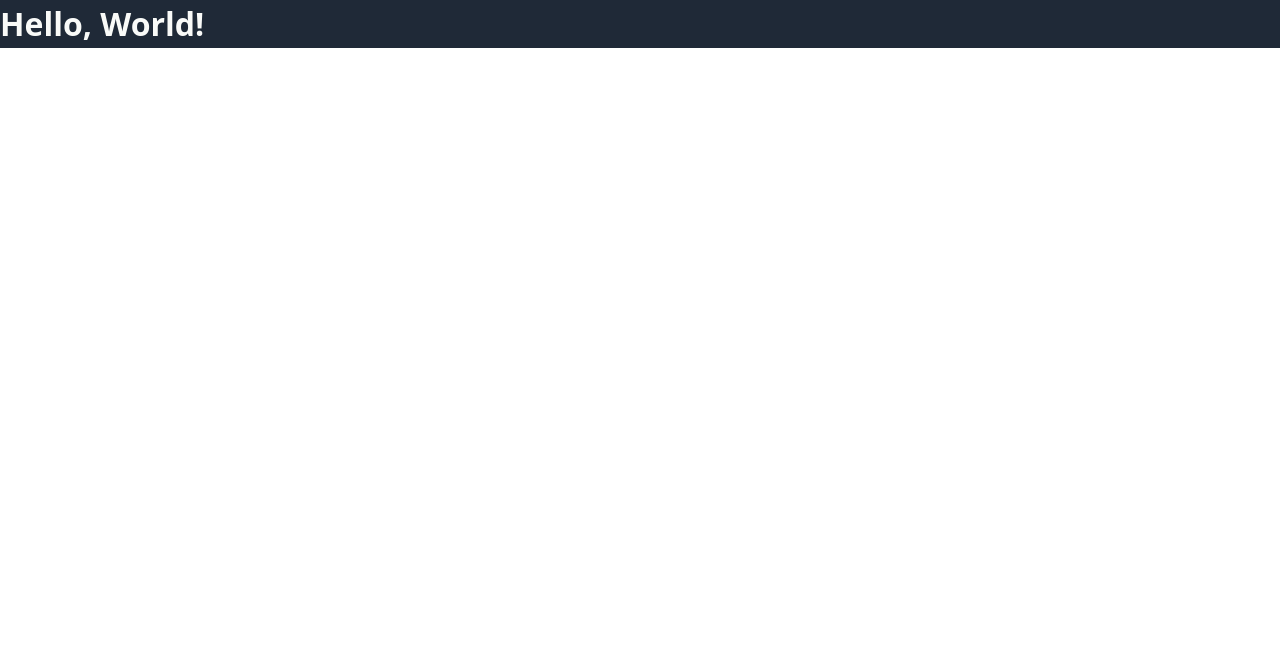
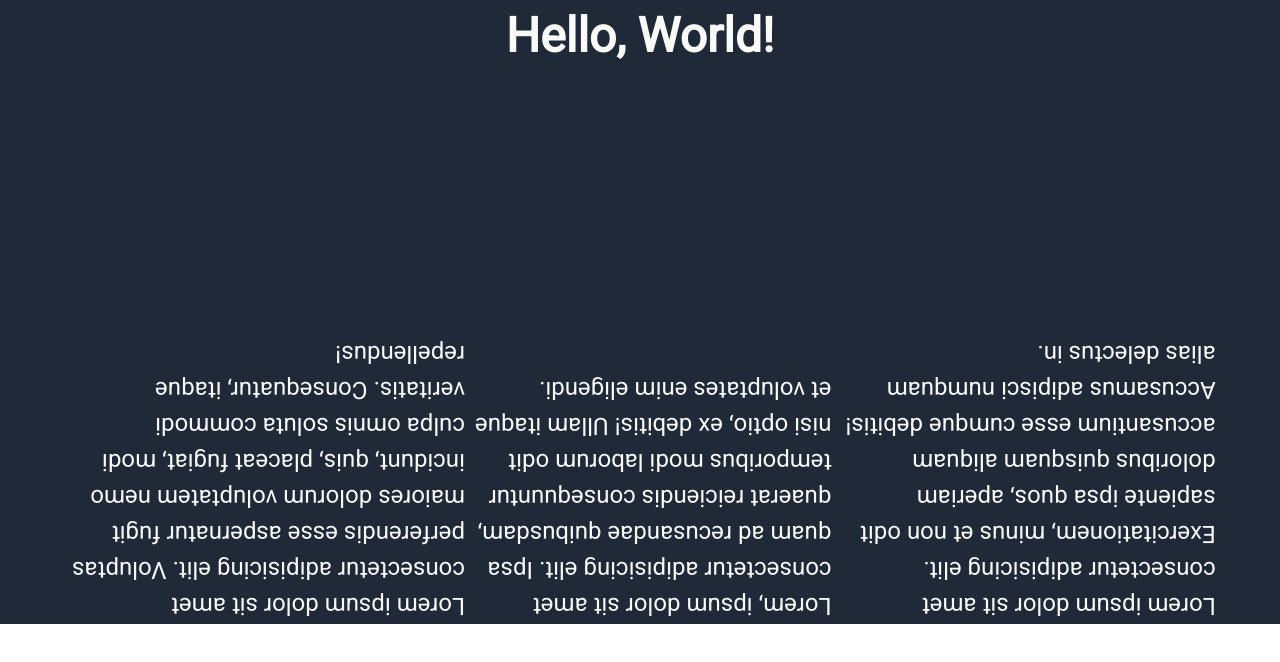
Before and after one commit to JuanMartinRivas/parcel-boilerplate, a website built with Parcel: page index.html in a window 1280 px wide. Built offline with nearby package versions, Linux system fonts and the light colour scheme.

Commit message:
Adding more styles and modules

```diff
--- a/app/scss/_colors.scss
+++ b/app/scss/_colors.scss
@@ -1,2 +1,2 @@
-$darkBlue: #1F2937;
-$creamWhite: #F9FAF8;
+$dark-blue: #1F2937;
+$cream-white: #F9FAF8;
--- a/app/scss/_fonts.scss
+++ b/app/scss/_fonts.scss
@@ -1 +1,3 @@
-//Import fonts here
+// Import fonts here
+// Roboto
+@import url('https://fonts.googleapis.com/css2?family=Roboto&display=swap');
--- a/app/scss/_global.scss
+++ b/app/scss/_global.scss
@@ -1,7 +1,5 @@
-h1 {
-  background-color: $darkBlue;
-  color: $creamWhite;
-  font-family: 'Open Sans', sans-serif;
+html {
+  font-size: 16px;
 }
 
 .container {
@@ -11,7 +9,10 @@ h1 {
 }
 
 .row {
+  display: flex;
+  flex-direction: column;
+
   @media(min-width: 900px) {
-    display: flex;
+    flex-direction: row;
   }
 }
--- /dev/null
+++ b/app/scss/_main.scss
@@ -0,0 +1,16 @@
+main {
+    background-color: $dark-blue;
+    color: $cream-white;
+    font-family: 'Roboto', sans-serif;
+
+    h1 {
+        font-size: 3rem;
+        text-align: center;
+        margin-bottom: 5.5em;
+    }
+
+    p {
+        font-size: 1.5rem;
+        transform: rotate(180deg);
+    }
+}
--- a/app/scss/style.scss
+++ b/app/scss/style.scss
@@ -4,3 +4,4 @@
 @import 'reset';
 @import 'global';
 //Modules
+@import 'main';
--- a/index.html
+++ b/index.html
@@ -4,13 +4,33 @@
   <head>
     <meta charset="utf-8" />
     <meta name="viewport" content="width=device-width, initial-scale=1.0">
-  <title>Landing Page</title>
+    <title>Parcel Boilerplate</title>
     <link rel="stylesheet" href="./app/scss/style.scss" />
     <script type="module" src="./app/js/app.js"></script>
   </head>
 
   <body>
+    <main>
+      <div class="container">
         <h1>Hello, World!</h1>
+        <div class="row">
+          <p>Lorem ipsum dolor sit amet consectetur adipisicing elit. Voluptas
+            perferendis esse aspernatur fugit maiores dolorum voluptatem nemo
+            incidunt, quis, placeat fugiat, modi culpa omnis soluta commodi
+            veritatis. Consequatur, itaque repellendus!</p>
+          <p>Lorem, ipsum dolor sit amet consectetur adipisicing elit. Ipsa quam
+            ad recusandae quibusdam, quaerat reiciendis consequuntur temporibus
+            modi laborum odit nisi optio, ex debitis! Ullam itaque et voluptates
+            enim eligendi.</p>
+          <p>Lorem ipsum dolor sit amet consectetur adipisicing elit.
+            Exercitationem, minus et non odit sapiente ipsa quos, aperiam
+            doloribus quisquam aliquam accusantium esse cumque debitis!
+            Accusamus
+            adipisci numquam alias delectus in.</p>
+        </div>
+      </div>
+    </main>
+
   </body>
 
 </html>
```
Also changed, not shown: package.json (+5 -4 lines), 2 other files. Lines whose indentation alone changed are shown as unchanged.
